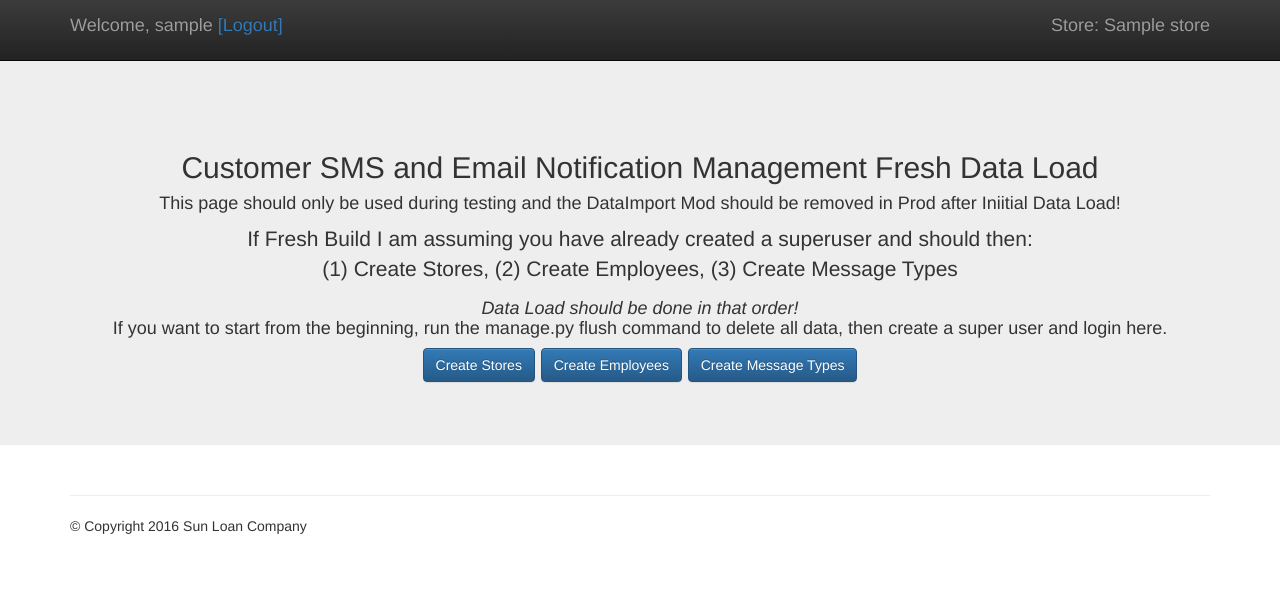
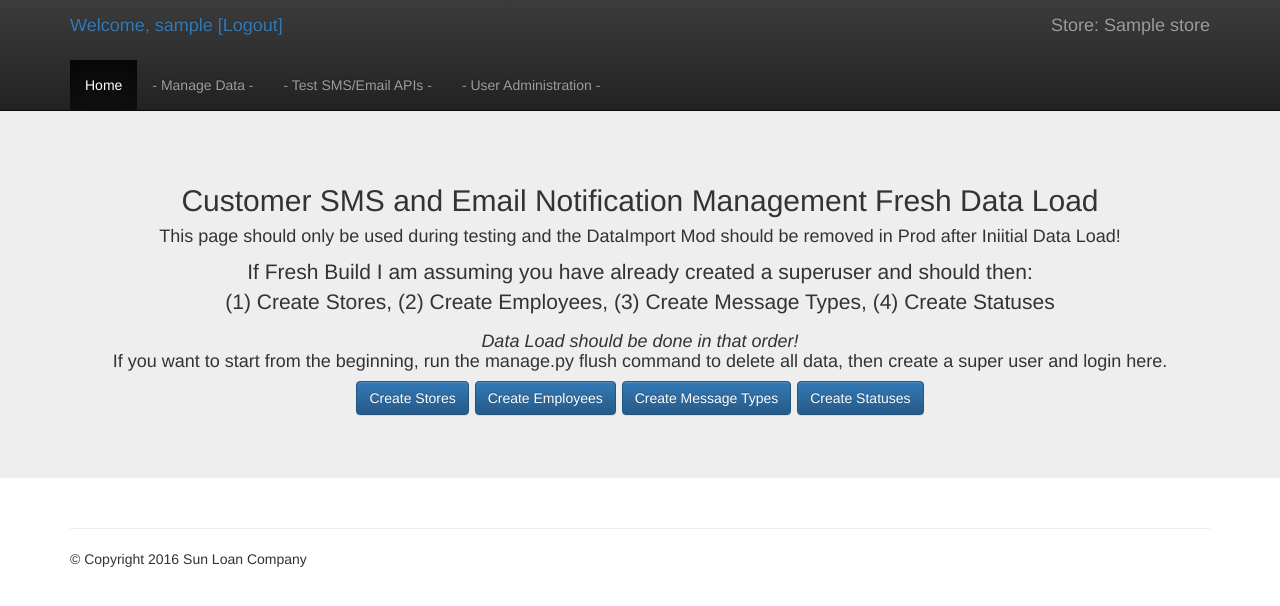
Before and after one commit to jcomish/Apollo, a Django app: page /data/ in a window 1280 px wide. Shown: the top 606 px of the page. Run offline with Django 3.2, Linux system fonts and the light colour scheme; a user stored in the database is signed in; tables that the repository leaves empty hold one stand-in row (values such as "Sample post"); some libraries are stand-ins or nearby versions.

Commit message:
Added Data Management Page Added Nav Bar

```diff
--- a/DataImport/templates/data.html
+++ b/DataImport/templates/data.html
@@ -32,13 +32,14 @@
 
  {% include "nav.html" %}
 
+
     <!-- Main jumbotron for a primary marketing message or call to action -->
     <div class="jumbotron">
       <div class="container" id="main" align="center">
-        <h2></br>Customer SMS and Email Notification Management Fresh Data Load</h2>
+        <h2></br></br>Customer SMS and Email Notification Management Fresh Data Load</h2>
           <h4>This page should only be used during testing and the DataImport Mod should be removed in Prod after Iniitial Data Load!</h4>
           <p class="">If Fresh Build I am assuming you have already created a superuser and should then: </br>
-              (1) Create Stores, (2) Create Employees, (3) Create Message Types</p>
+              (1) Create Stores, (2) Create Employees, (3) Create Message Types, (4) Create Statuses</p>
           <h4><i>Data Load should be done in that order!</i></br>
           If you want to start from the beginning, run the manage.py flush command to delete all data, then create a super user and login here.
           </h4>
@@ -46,6 +47,7 @@
         <p><a class="btn btn-primary" href="/data/stores" role="button" id="add">Create Stores</a>
             <a class="btn btn-primary" href="/data/employees" role="button" id="add">Create Employees</a>
             <a class="btn btn-primary" href="/data/msg" role="button" id="add">Create Message Types</a>
+            <a class="btn btn-primary" href="/data/status" role="button" id="add">Create Statuses</a>
           </p>
       </div>
 
--- a/DataImport/urls.py
+++ b/DataImport/urls.py
@@ -7,8 +7,6 @@ urlpatterns = [
     url(r'^employees', views.add_emp, name='add_emp'),
     url(r'^stores$', views.add_stores, name='add_stores'),
     url(r'^msg$', views.add_msg_types, name='add_msg_types'),
-
-
-
+    url(r'^status', views.add_status, name='add_status'),
 
 ]
--- a/DataImport/views.py
+++ b/DataImport/views.py
@@ -49,3 +49,12 @@ def add_msg_types(request):
     results = services.import_message_types()
 
     return HttpResponse('Success' + results)
+
+
+@login_required
+@user_passes_test(lambda u: u.is_superuser)
+def add_status(request):
+
+    results = services.import_statuses()
+
+    return HttpResponse('Success' + results)
--- a/SunLoanDelangIntegration/templates/nav.html
+++ b/SunLoanDelangIntegration/templates/nav.html
@@ -1,17 +1,37 @@
 <nav class="navbar navbar-inverse navbar-fixed-top">
     <div class="container">
         <div class="navbar-header">
-          <button type="button" class="navbar-toggle collapsed" data-toggle="collapse" data-target="#navbar" aria-expanded="false" aria-controls="navbar">
+            <button type="button" class="navbar-toggle collapsed" data-toggle="collapse" data-target="#navbar"
+                    aria-expanded="false" aria-controls="navbar">
                 <span class="sr-only">Toggle navigation</span>
                 <span class="icon-bar"></span>
                 <span class="icon-bar"></span>
                 <span class="icon-bar"></span>
             </button>
             {% if user.is_authenticated %}
-                 <p class="navbar-brand" >Welcome, {{ user.username }} <a href="accounts/logout/">[Logout]</a> </p>
+                <a href="/"><p class="navbar-brand">Welcome, {{ user.username }}</a>
+                <a href="accounts/logout/">[Logout]</a>
+
+                {% if user.is_superuser %}
+                    <!-- Collect the nav links, forms, and other content for toggling -->
+                    <div class="collapse navbar-collapse" id="bs-example-navbar-collapse-1">
+                        <ul class="nav navbar-nav">
+                            <li class="active"><a href="/">Home <span class="sr-only">(current)</span></a></li>
+                            <li><a href="/data/"> - Manage Data - </a></li>
+                            <li><a href="/test/"> - Test SMS/Email APIs - </a></li>
+                            <li><a href="/admin/"> - User Administration - </a></li>
+
+                        </ul>
+                    </div>
+                {% endif %}
+
+
+
             {% else %}
                 <p>Welcome, Guest <a href="{% url 'login' %}">[login]</a></p>
             {% endif %}
+
+
         </div>
         <div id="navbar" class="navbar-brand navbar-collapse collapse navbar-right">
             <p>Store: {{ employee.store }}</p>
```
Also changed, not shown: DataImport/services.py (+19 -1 lines), DelangIntegrationTest/templates/test.html (+9 -26 lines), DelangIntegrationTest/views.py (+10 -2 lines). Lines whose indentation alone changed are shown as unchanged.
